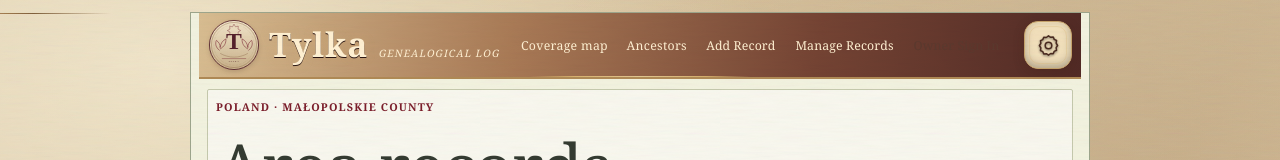
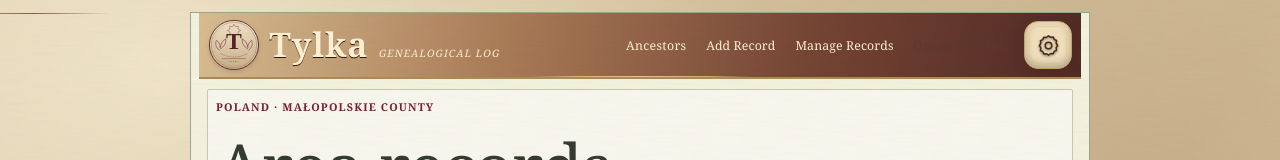
Before and after one commit to atylka/Tylka-genealog, a plain HTML site: page area-records.html in a window 1280 px wide. Shown: the top 160 px of the page. Drawn offline with nearby package versions, Linux system fonts and the light colour scheme; no server answers; a web font is replaced by a local one.

Commit message:
Remove redundant home link from navigation

```diff
--- a/area-records.html
+++ b/area-records.html
@@ -1,4 +1,4 @@
-<!doctype html><html lang="en"><head><meta charset="utf-8"><meta name="viewport" content="width=device-width,initial-scale=1"><title>Area Records | Tylka Genealogical Log</title><link rel="stylesheet" href="styles.css?v=20261120-geneteka-area-search-1"><script src="https://cdn.jsdelivr.net/npm/@supabase/supabase-js@2"></script><script src="supabase-config.js"></script><script src="script.js?v=20261120-header-add-record-1" defer></script><script src="site-ui.js?v=20261120-record-management-restore-2" defer></script><script src="area-records.js?v=20261120-area-alias-match-3" defer></script></head><body><a class="skip-link" href="#main-content">Skip to main content</a><header class="site-header"><a class="wordmark" href="index.html"><img class="brand-seal" src="brand-seal.svg" alt=""><span class="wordmark-title"><strong>Tylka</strong><small>Genealogical Log</small></span></a><button class="menu-toggle" aria-expanded="false" aria-controls="primary-nav">Menu</button><nav id="primary-nav" class="primary-nav"><a href="index.html">Coverage map</a><a href="ancestors.html">Ancestors</a><button class="owner-sign-in-button" type="button" data-owner-sign-in>Owner Sign In</button></nav></header><main id="main-content" class="coverage-home-main area-search-page">
+<!doctype html><html lang="en"><head><meta charset="utf-8"><meta name="viewport" content="width=device-width,initial-scale=1"><title>Area Records | Tylka Genealogical Log</title><link rel="stylesheet" href="styles.css?v=20261120-geneteka-area-search-1"><script src="https://cdn.jsdelivr.net/npm/@supabase/supabase-js@2"></script><script src="supabase-config.js"></script><script src="script.js?v=20261120-header-add-record-1" defer></script><script src="site-ui.js?v=20261120-record-management-restore-2" defer></script><script src="area-records.js?v=20261120-area-alias-match-3" defer></script></head><body><a class="skip-link" href="#main-content">Skip to main content</a><header class="site-header"><a class="wordmark" href="index.html"><img class="brand-seal" src="brand-seal.svg" alt=""><span class="wordmark-title"><strong>Tylka</strong><small>Genealogical Log</small></span></a><button class="menu-toggle" aria-expanded="false" aria-controls="primary-nav">Menu</button><nav id="primary-nav" class="primary-nav"><a href="ancestors.html">Ancestors</a><button class="owner-sign-in-button" type="button" data-owner-sign-in>Owner Sign In</button></nav></header><main id="main-content" class="coverage-home-main area-search-page">
 <section class="coverage-panel area-search-panel">
 <p class="eyebrow" id="area-country">Coverage area</p>
 <h1 id="area-heading">Area records</h1>
```
